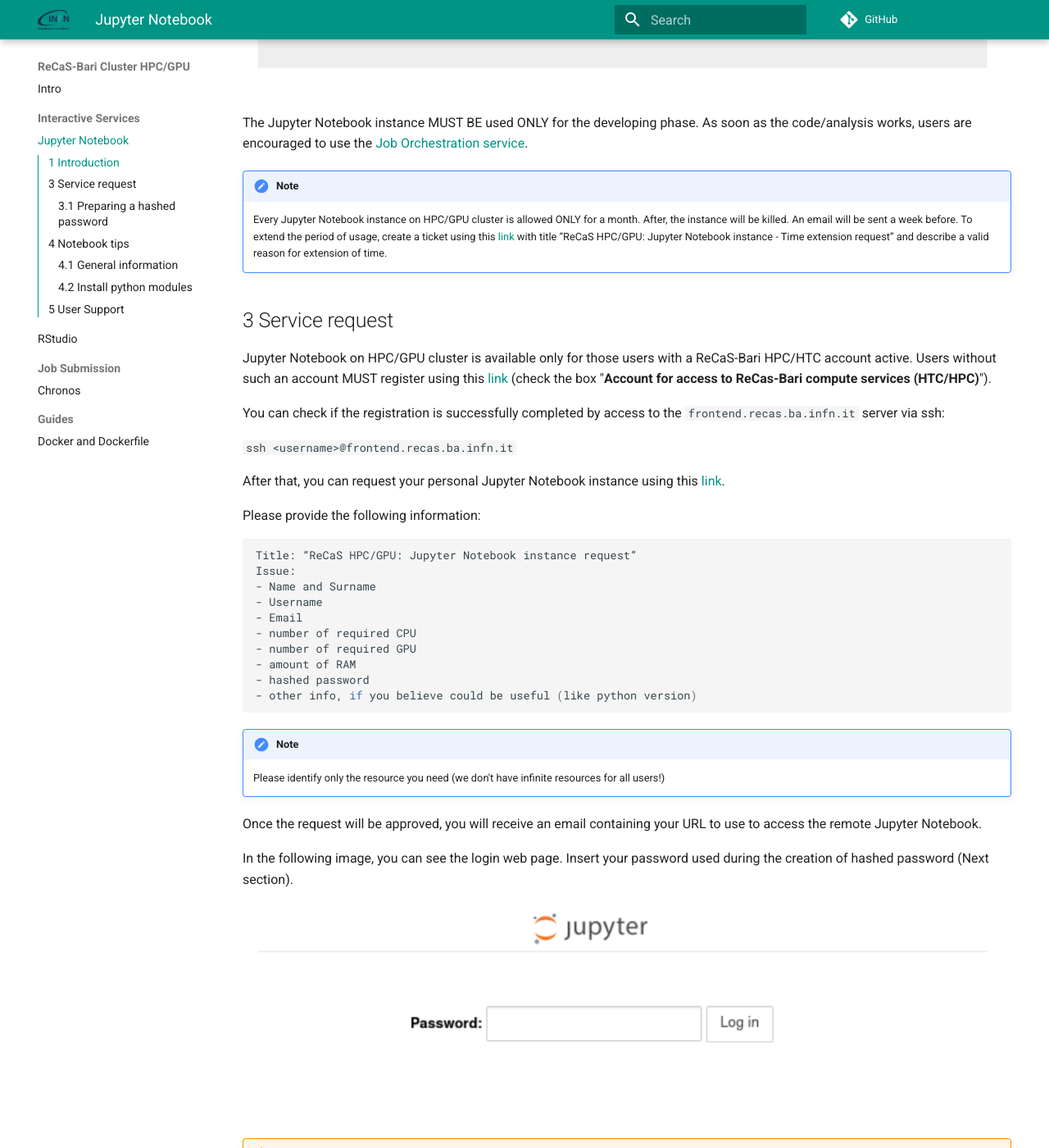
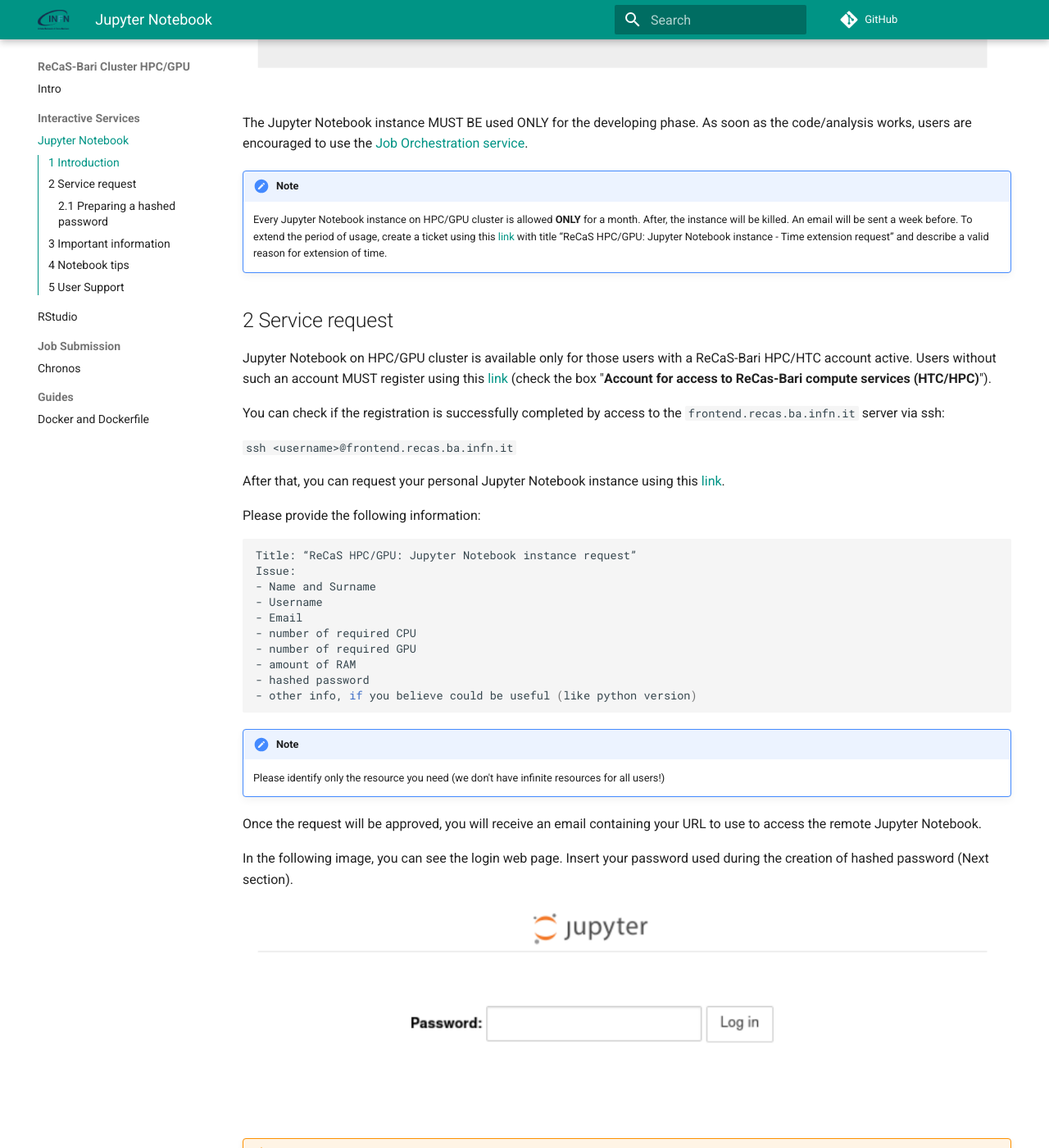
Before and after one commit to jvino/cluster-hpc-gpu-guides, an MkDocs documentation site: the page built from docs/interactive_services/jupyter_notebook.md, in a window 1280 px wide and 1400 px high, scrolled down 1367 px. Shown: the whole window at 82% size. Built offline with MkDocs 1.6.1 and Material for MkDocs 9.7.7, drawn with Linux system fonts in a browser that asks for light colours; comment, search, counter and statistics services are not loaded; some of the changed text lies outside the part shown.

Commit message:
first draft jn

```diff
--- a/docs/interactive_services/jupyter_notebook.md
+++ b/docs/interactive_services/jupyter_notebook.md
@@ -20,9 +20,9 @@
 The Jupyter Notebook instance MUST BE used ONLY for the developing phase. As soon as the code/analysis works, users are encouraged to use the [Job Orchestration service](https://jvino.github.io/cluster-hpc-gpu-guides/job_submission/chronos/).
 
 !!! note
-    Every Jupyter Notebook instance on HPC/GPU cluster is allowed ONLY for a month. After, the instance will be killed. An email will be sent a week before.    To extend the period of usage, create a ticket using this [link](https://www.recas-bari.it/index.php/en/recas-bari-servizi-en/support-request) with title “ReCaS HPC/GPU: Jupyter Notebook instance - Time extension request” and describe a valid reason for extension of time.
+    Every Jupyter Notebook instance on HPC/GPU cluster is allowed **ONLY** for a month. After, the instance will be killed. An email will be sent a week before. To extend the period of usage, create a ticket using this [link](https://www.recas-bari.it/index.php/en/recas-bari-servizi-en/support-request) with title “ReCaS HPC/GPU: Jupyter Notebook instance - Time extension request” and describe a valid reason for extension of time.
 
-## 3 Service request
+## 2 Service request
 Jupyter Notebook on HPC/GPU cluster is available only for those users with a ReCaS-Bari HPC/HTC account active. Users without such an account MUST register using this [link](https://www.recas-bari.it/index.php/en/recas-bari-servizi-en/richiesta-credenziali-2) (check the box "**Account for access to ReCas-Bari compute services (HTC/HPC)**").
 
 You can check if the registration is successfully completed by access to the `frontend.recas.ba.infn.it` server via ssh:
@@ -58,7 +58,7 @@
 !!! warning "IMPORTANT"
     **DO NOT SHARE** your password. People knowning hostname, port and password have access to your home directory with delete permission.
 
-### 3.1 Preparing a hashed password
+### 2.1 Preparing a hashed password
 You can prepare a hashed password manually.
 
 Open a shell, install the notebook python module (pip3 install notebook) and type the following lines in a python shell:
@@ -78,8 +78,7 @@
 
 For reference, the [official web page](https://jupyter-notebook.readthedocs.io/en/stable/public_server.html#preparing-a-hashed-password).
 
-## 4 Notebook tips
-### 4.1 General information
+## 3 Important information
 
 Your instance of Jupyter notebook is executed inside a container and **ONLY** the files stored in your HOME directory in the ReCaS-Bari GPFS file system will be preserved if faults occur, namely /lustrehome. Any local file content or module installation are lost if the container is stopped or crashes. So, use the GPFS file system for all your important files.
 
@@ -87,8 +86,10 @@
 
 Also consider that you do not have infinite space in the GPFS file system. Use it wisely.
 
-### 4.2 Install python modules
+Delete files using Jupyter Notebook will create a *.Trash* hidden folder in your HOME directory. To remove completely the file, please access using SSH to `frontend.recas.ba.infn.it` and remove the folder. The content of the *Trash* folder is to consider part of your quota.
 
+
+## 4 Notebook tips
 To install python modules directly inside the code is needed to add some lines at the beginning.
 
 Following lines install multiple modules inside the jupyter notebook and then import all of them. Replace `<user>` with your username.
```
